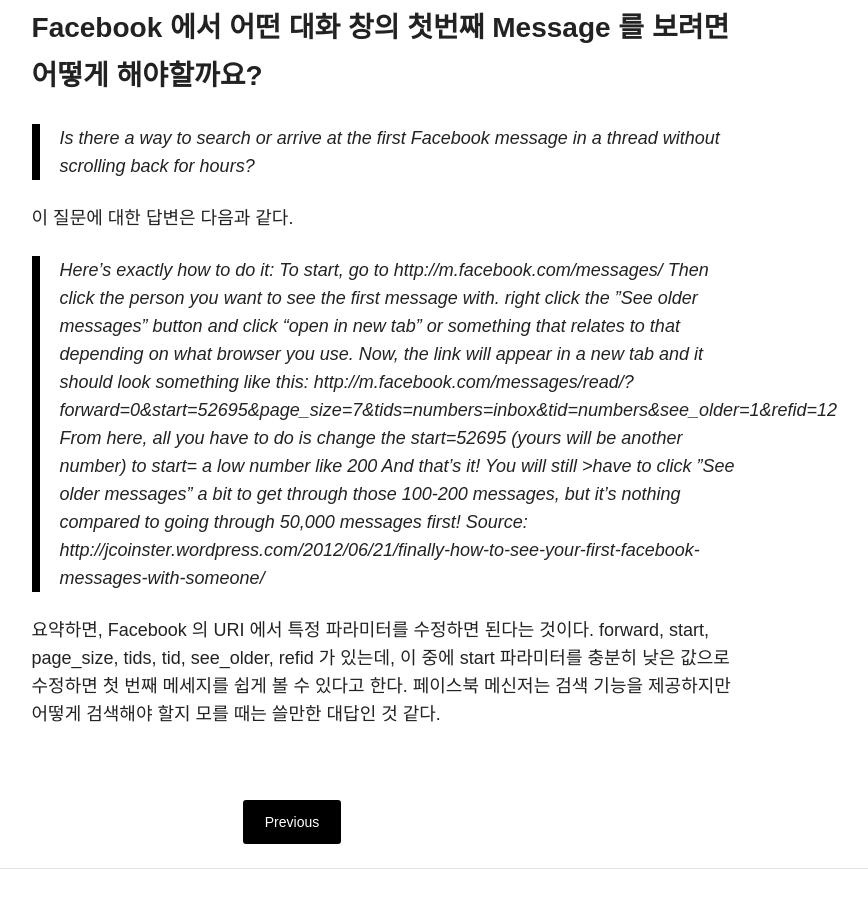
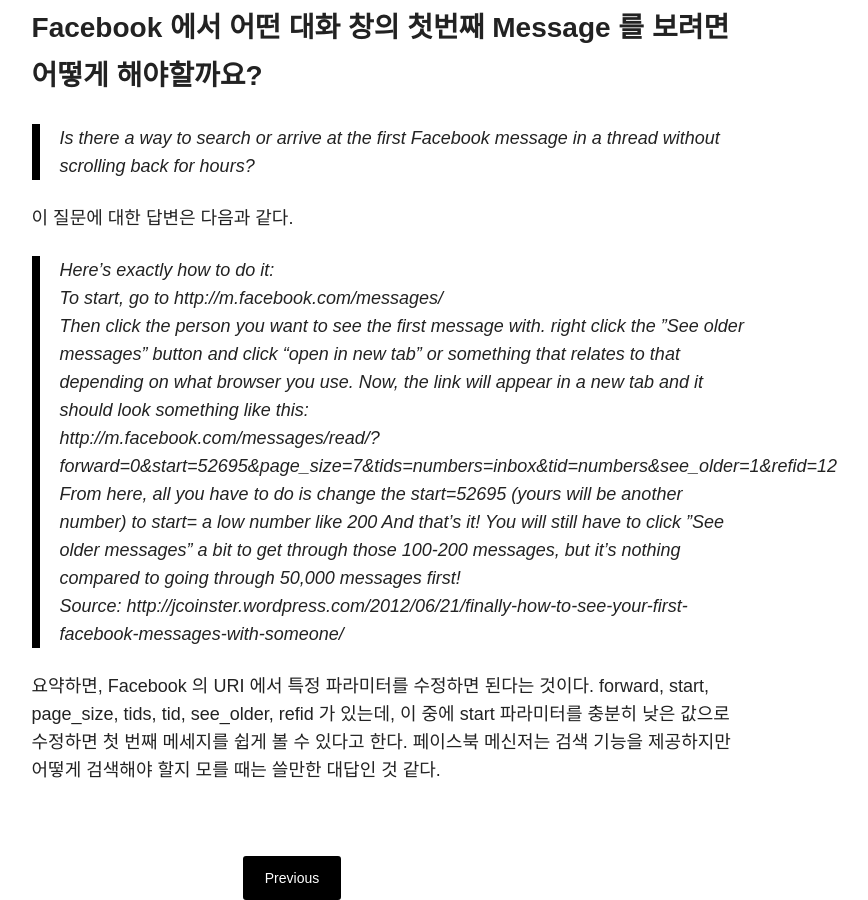
Before and after one commit to johanneslee/johanneslee.github.io, a Jekyll site: the page built from _posts/articles/2017-12-07-page9.md, in a window 1280 px wide and 900 px high, scrolled down 1554 px. Shown: the whole window, without its empty margins (348-1216 px from the left). Built offline with Jekyll 4.4.1, drawn with Linux system fonts in a browser that asks for light colours; nearby versions of some CDN libraries.

```diff
--- a/_posts/articles/2017-12-07-page9.md
+++ b/_posts/articles/2017-12-07-page9.md
@@ -36,7 +36,7 @@ Gmail 은 검색 연산자라고 부르는 단어나 기호를 사용해 Gmail
 >To start, go to http://m.facebook.com/messages/
 >Then click the person you want to see the first message with. right click the ”See older messages” button and click “open in new tab” or something that relates to that depending on what browser you use. Now, the link will appear in a new tab and it should look something like this:
 >http://m.facebook.com/messages/read/?forward=0&start=52695&page_size=7&tids=numbers=inbox&tid=numbers&see_older=1&refid=12
->From here, all you have to do is change the start=52695 (yours will be another number) to start= a low number like 200 And that’s it! You will still >have to click ”See older messages” a bit to get through those 100-200 messages, but it’s nothing compared to going through 50,000 messages first!
+>From here, all you have to do is change the start=52695 (yours will be another number) to start= a low number like 200 And that’s it! You will still have to click ”See older messages” a bit to get through those 100-200 messages, but it’s nothing compared to going through 50,000 messages first!
 >Source: http://jcoinster.wordpress.com/2012/06/21/finally-how-to-see-your-first-facebook-messages-with-someone/
 
 요약하면, Facebook 의 URI 에서 특정 파라미터를 수정하면 된다는 것이다. forward, start, page_size, tids, tid, see_older, refid 가 있는데, 이 중에 start 파라미터를 충분히 낮은 값으로 수정하면 첫 번째 메세지를 쉽게 볼 수 있다고 한다. 페이스북 메신저는 검색 기능을 제공하지만 어떻게 검색해야 할지 모를 때는 쓸만한 대답인 것 같다.
```
